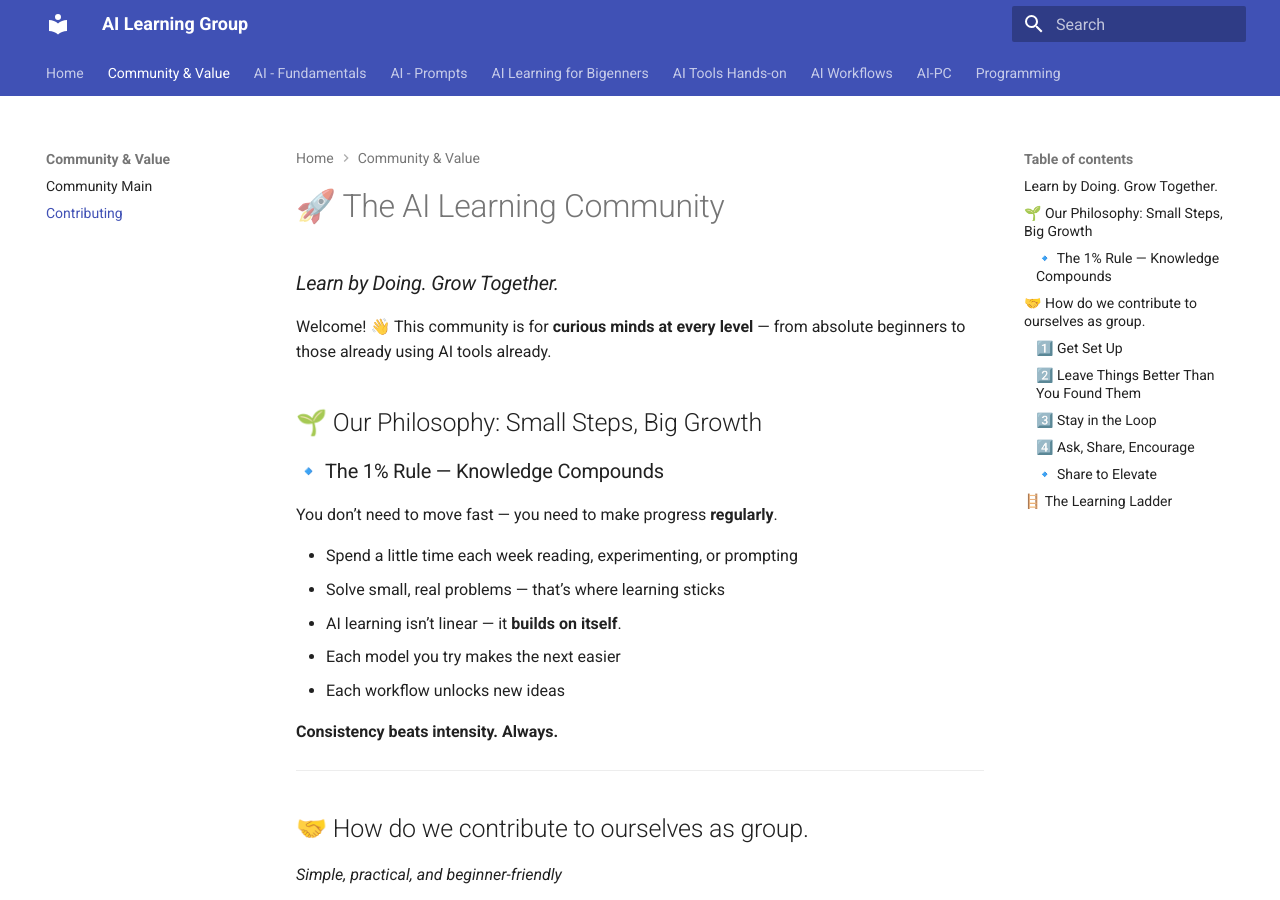
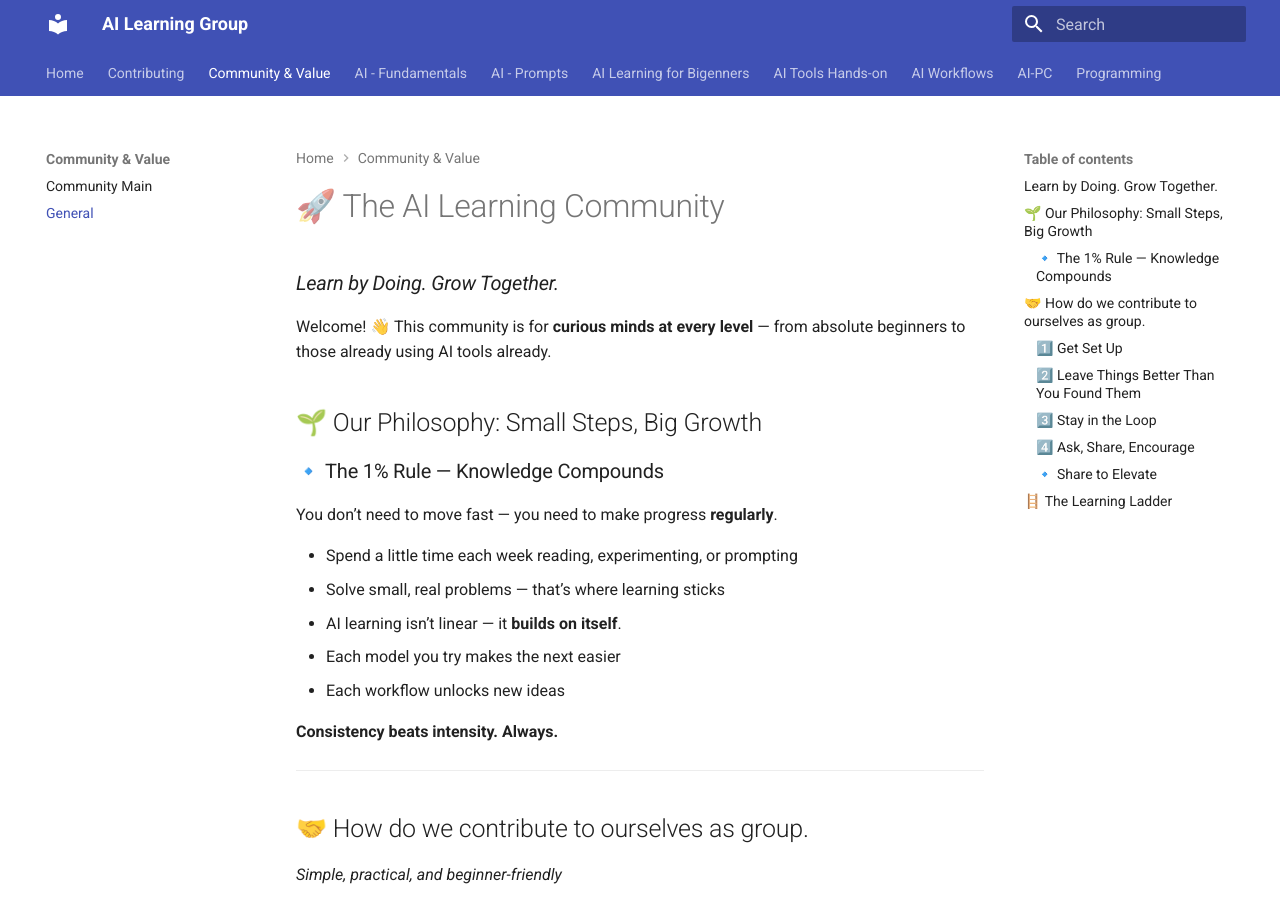
Before and after one commit to tejomayee-tech/toronto_ai_learning_group, an MkDocs documentation site: the page built from docs/community-values-guidelines/ContributingGuide.md, in a window 1280 px wide and 900 px high. Built offline with MkDocs 1.6.1 and Material for MkDocs 9.7.7, drawn with Linux system fonts in a browser that asks for light colours; some of the changed lines change nothing that is shown.

Commit message:
contributing guide

```diff
--- a/mkdocs.yml
+++ b/mkdocs.yml
@@ -41,6 +41,9 @@
 nav:
   - Home: README.md
 
+  - Contributing:
+    - General :  community-values-guidelines/ContributingGuide.md
+
   - Community & Value:
     - Community Main: community-values-guidelines/Community-main.md
     - Contributing: community-values-guidelines/ContributingGuide.md
```
